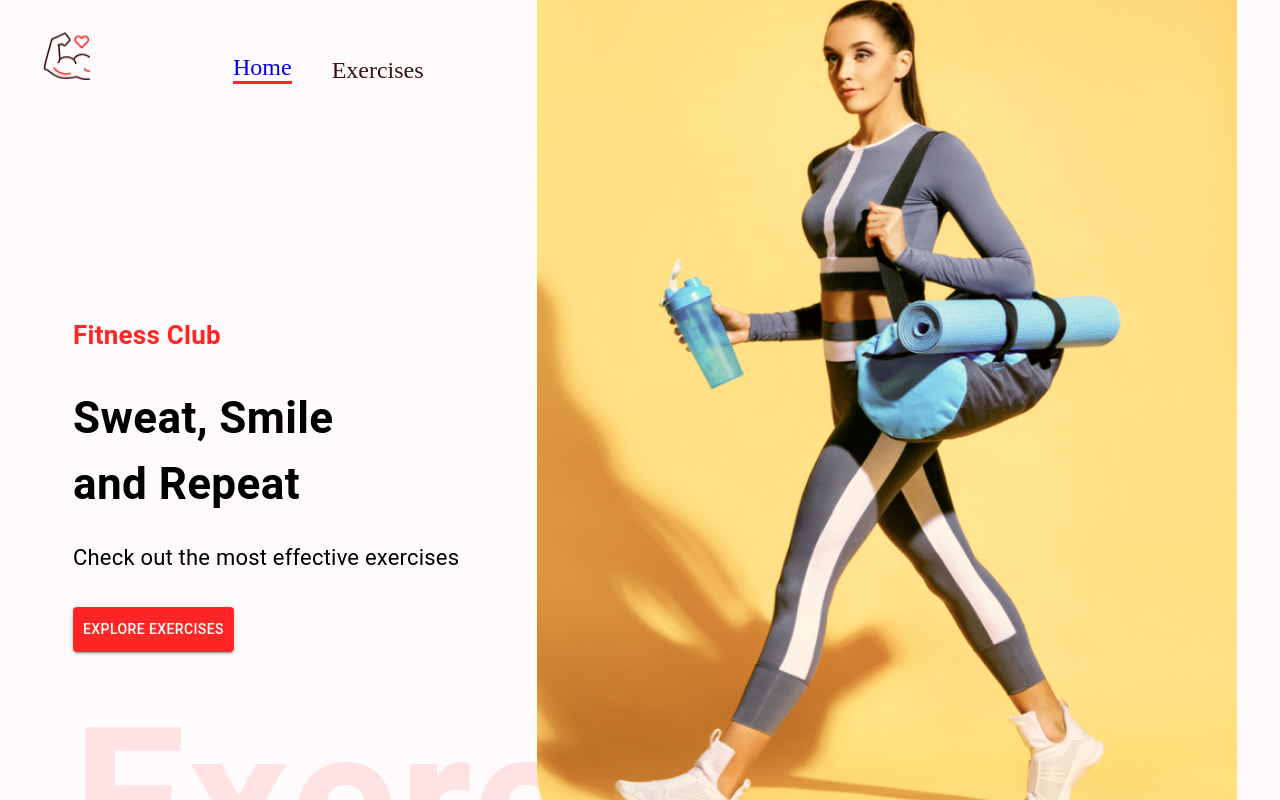
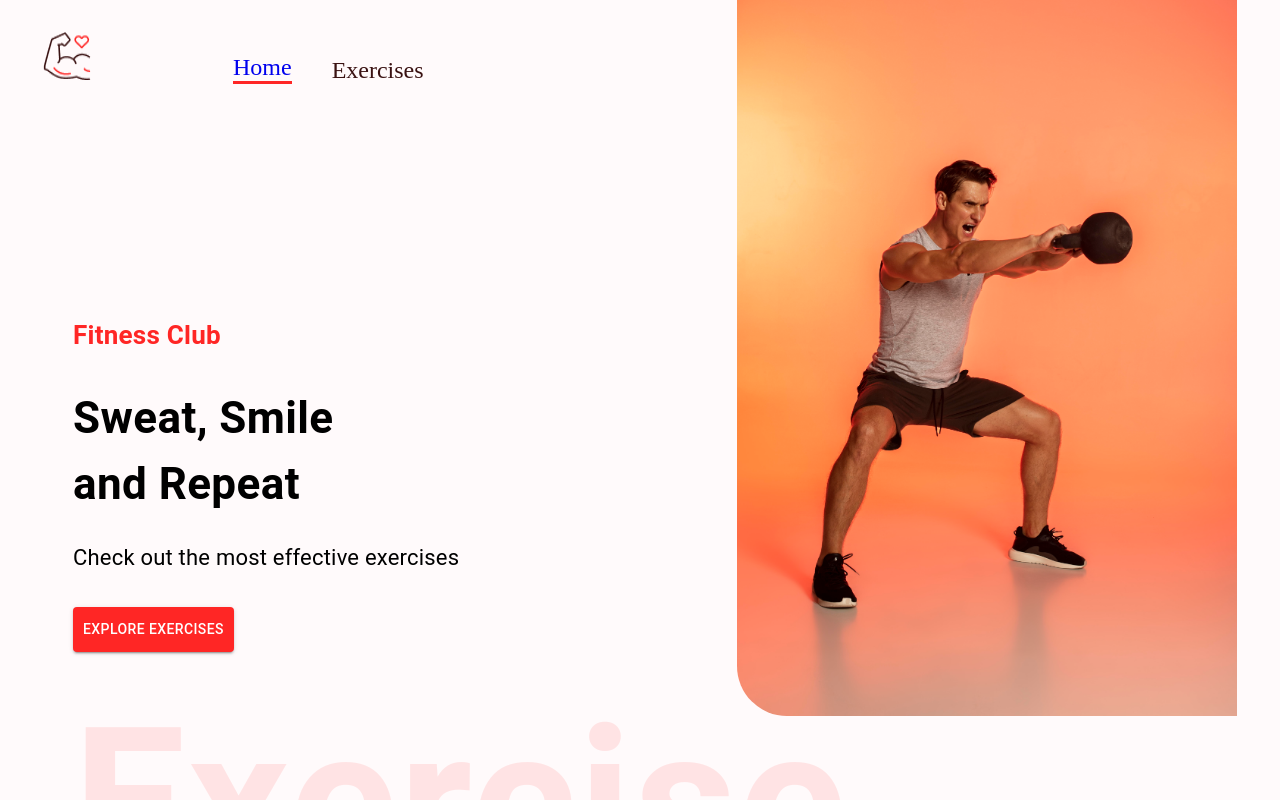
Before and after one commit to JamesOkemwa/gym-app-react-typescript, a React (Create React App) app: page / in a window 1280 px wide. Shown: the top 800 px of the page. Built offline with nearby package versions, Linux system fonts and the light colour scheme; no server answers.

Commit message:
Update banner image

```diff
--- a/src/App.css
+++ b/src/App.css
@@ -57,10 +57,10 @@ height: 742px;
 position: absolute;
 right: 40px;
 top: 0px;
-width: 700px;
-height: 900px;
+width: 500px;
+height: 750px;
 margin-top: -330px;
-
+border-bottom-left-radius: 50px;
 }
 
 .exercise-card {
--- a/src/components/HeroBanner.tsx
+++ b/src/components/HeroBanner.tsx
@@ -1,6 +1,6 @@
 import React from 'react'
 import { Stack, Box, Typography, Button } from '@mui/material'
-import HeroBannerImage from '../assets/images/banner.png'
+import HeroBannerImage from '../assets/images/training.jpg'
 
 const HeroBanner = () => {
   return (
```
Also changed, not shown: src/assets/images/training.jpg (added).
